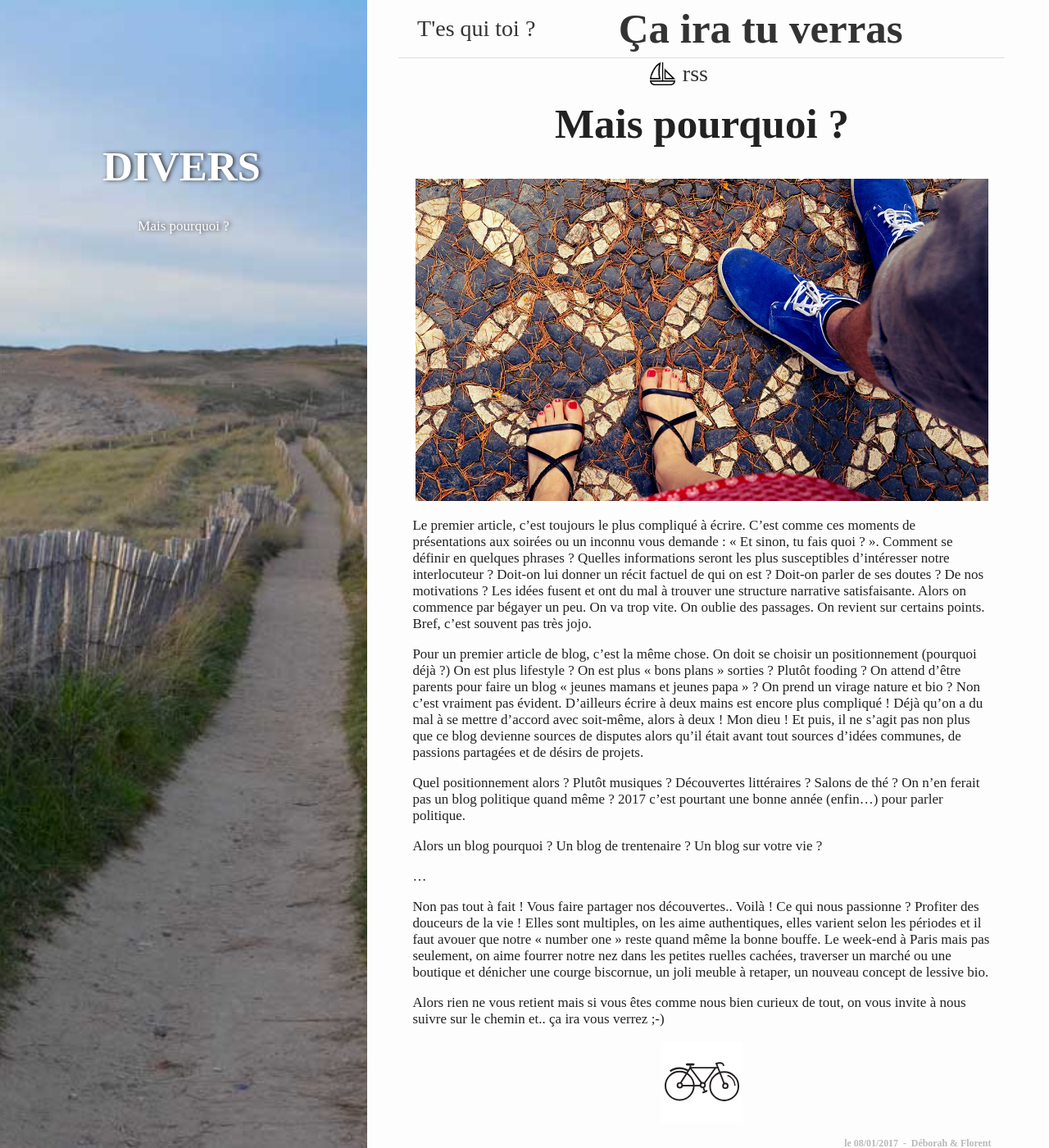
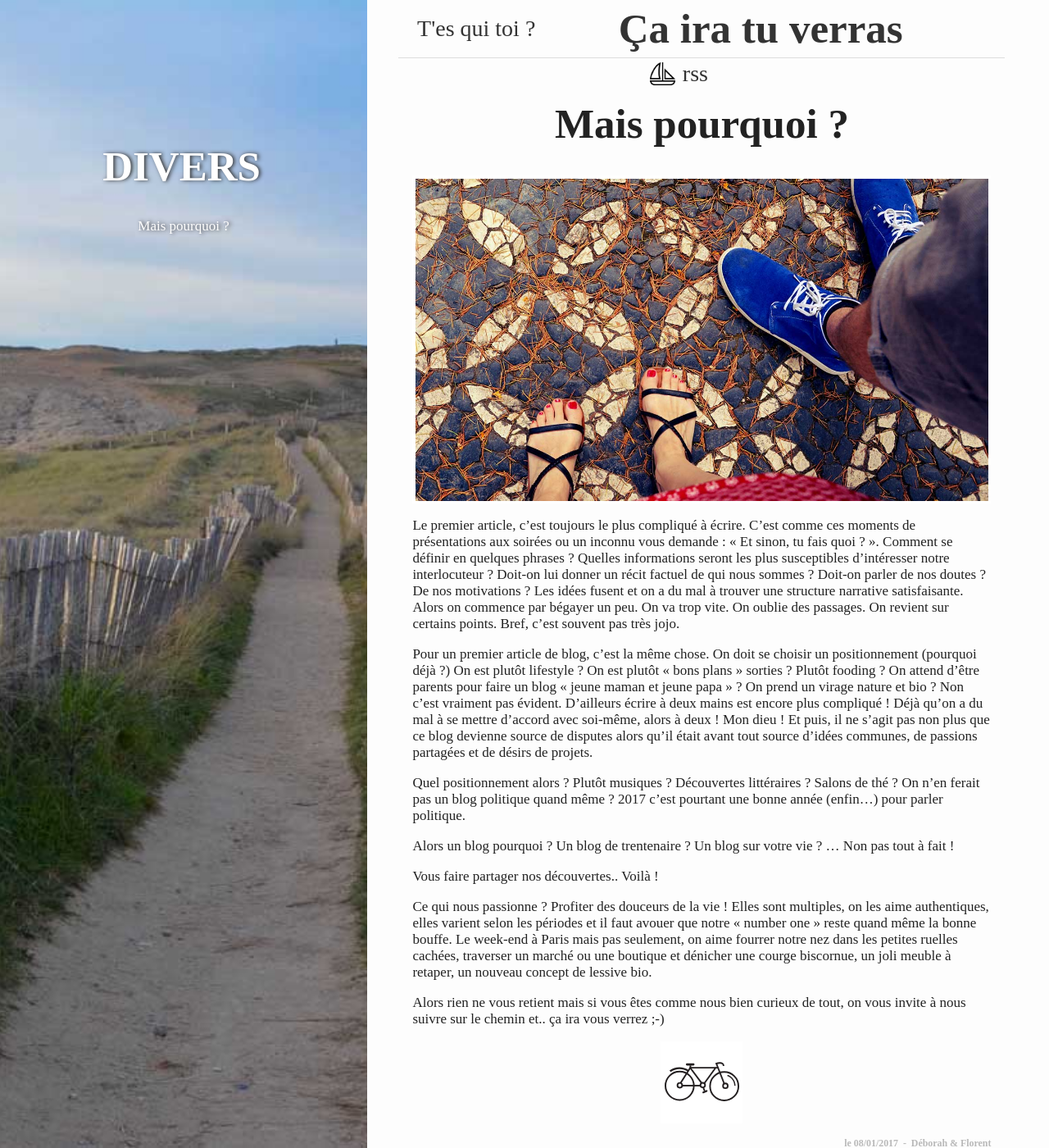
Before and after one commit to FlorentD/cairatuverras.github.io, a Jekyll site: the page built from _posts/2017-01-08-mais-pourquoi.md, in a window 1280 px wide and 1400 px high. Shown: the whole window at 82% size. Built offline with Jekyll 4.4.1, drawn with Linux system fonts in a browser that asks for light colours; comment, search, counter and statistics services are not loaded.

Commit message:
Update 2017-01-08-mais-pourquoi.md

```diff
--- a/_posts/2017-01-08-mais-pourquoi.md
+++ b/_posts/2017-01-08-mais-pourquoi.md
@@ -12,24 +12,21 @@ author: Déborah & Florent
 ---
 
 [![railroad]({{ site.images }}/feet2.jpg)]({{ site.images }}/feet2.jpg)
-Le premier article, c'est toujours le plus compliqué à écrire. C'est comme ces moments de présentations aux soirées ou un inconnu vous demande : « Et sinon, tu fais quoi ? ». Comment se définir en quelques phrases ? Quelles informations seront les plus susceptibles d'intéresser notre interlocuteur ? Doit-on lui donner un récit factuel de qui on est ? Doit-on parler de ses doutes ? De nos motivations ? Les idées fusent et ont du mal à trouver une structure narrative satisfaisante. Alors on commence par bégayer un peu. On va trop vite. On oublie des passages. On revient sur certains points. Bref, c'est souvent pas très jojo.
+Le premier article, c'est toujours le plus compliqué à écrire. C'est comme ces moments de présentations aux soirées ou un inconnu vous demande : « Et sinon, tu fais quoi ? ». Comment se définir en quelques phrases ? Quelles informations seront les plus susceptibles d'intéresser notre interlocuteur ? Doit-on lui donner un récit factuel de qui nous sommes ? Doit-on parler de nos doutes ? De nos motivations ? Les idées fusent et on a du mal à trouver une structure narrative satisfaisante. Alors on commence par bégayer un peu. On va trop vite. On oublie des passages. On revient sur certains points. Bref, c'est souvent pas très jojo.
 
-Pour un premier article de blog, c'est la même chose. On doit se choisir un positionnement (pourquoi déjà ?) On est plus lifestyle ? On est plus « bons plans » sorties ? Plutôt fooding ? On attend d'être parents pour faire un blog « jeunes mamans et jeunes papa » ? On prend un virage nature et bio ? Non c'est vraiment pas évident. D'ailleurs écrire à deux mains est encore plus compliqué ! Déjà qu'on a du mal à se mettre d'accord avec soit-même, alors à deux ! Mon dieu ! Et puis, il ne s'agit pas non plus que ce blog devienne sources de disputes alors qu'il était avant tout sources d'idées communes, de passions partagées et de désirs de projets.
+Pour un premier article de blog, c'est la même chose. On doit se choisir un positionnement (pourquoi déjà ?) On est plutôt lifestyle ? On est plutôt « bons plans » sorties ? Plutôt fooding ? On attend d'être parents pour faire un blog « jeune maman et jeune papa » ? On prend un virage nature et bio ? Non c'est vraiment pas évident. D'ailleurs écrire à deux mains est encore plus compliqué ! Déjà qu'on a du mal à se mettre d'accord avec soi-même, alors à deux ! Mon dieu ! Et puis, il ne s'agit pas non plus que ce blog devienne source de disputes alors qu'il était avant tout source d'idées communes, de passions partagées et de désirs de projets.
 
 Quel positionnement alors ? Plutôt musiques ? Découvertes littéraires ? Salons de thé ? On n'en ferait pas un blog politique quand même ? 2017 c'est pourtant une bonne année (enfin…) pour parler politique.
 
-Alors un blog pourquoi ? Un blog de trentenaire ? Un blog sur votre vie ?
+Alors un blog pourquoi ? Un blog de trentenaire ? Un blog sur votre vie ? … Non pas tout à fait !
 
-…
+Vous faire partager nos découvertes.. Voilà !
 
-Non pas tout à fait !
-Vous faire partager nos découvertes.. Voilà !
 Ce qui nous passionne ? Profiter des douceurs de la vie !
 Elles sont multiples, on les aime authentiques, elles varient selon les périodes et il faut avouer que notre « number one » reste quand même la bonne bouffe.
 Le week-end à Paris mais pas seulement, on aime fourrer notre nez dans les petites ruelles cachées, traverser un marché ou une boutique et dénicher une courge biscornue, un joli meuble à retaper, un nouveau concept de lessive bio.
 
 
-Alors rien ne vous retient mais si vous êtes comme nous bien curieux de tout, on vous invite à nous
-suivre sur le chemin et.. ça ira vous verrez ;-)
+Alors rien ne vous retient mais si vous êtes comme nous bien curieux de tout, on vous invite à nous suivre sur le chemin et.. ça ira vous verrez ;-)
 
 <img src="{{ site.url }}{{ site.images }}/bike.svg" width="100"/>
```
